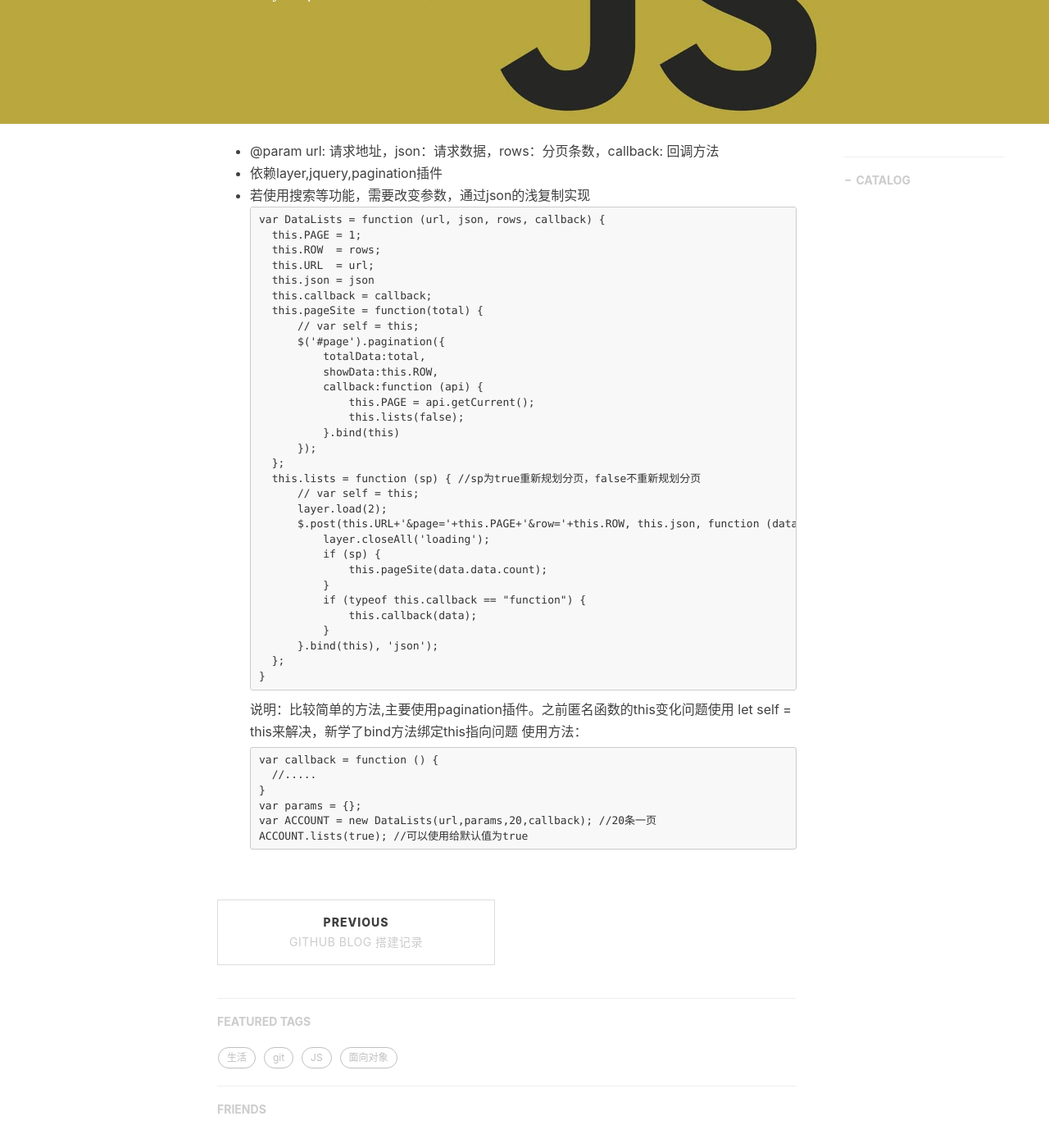
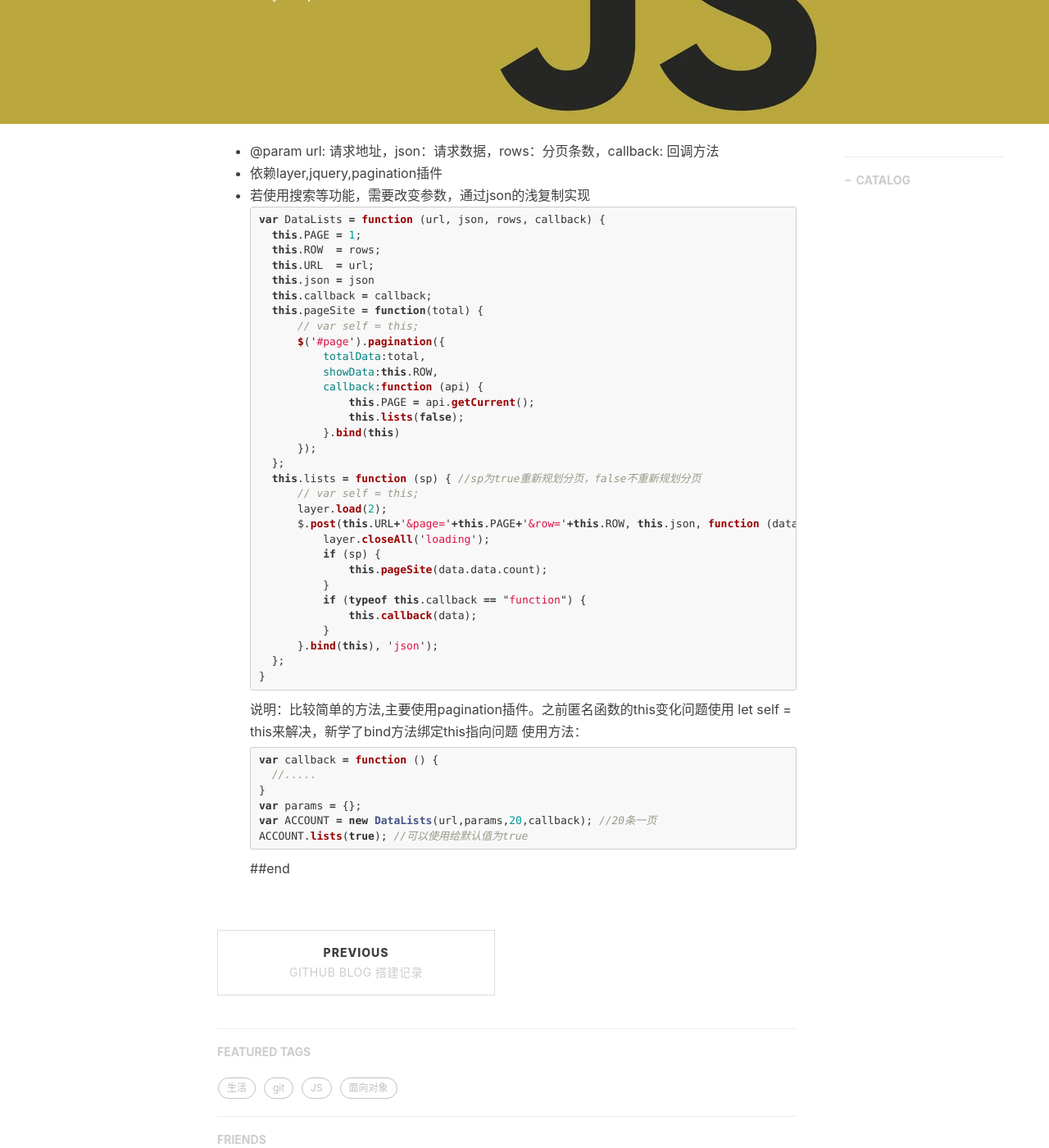
Before and after one commit to wmf217/blog, a Jekyll site: the page built from _posts/2017-11-13-JS.markdown, in a window 1280 px wide and 1400 px high, scrolled down 372 px. Shown: the whole window at 82% size. Built offline with Jekyll 4.4.1, drawn with Linux system fonts in a browser that asks for light colours; nearby versions of some CDN libraries; comment, search, counter and statistics services are not loaded.

Commit message:
Update 2017-11-13-JS.markdown

````diff
--- a/_posts/2017-11-13-JS.markdown
+++ b/_posts/2017-11-13-JS.markdown
@@ -13,7 +13,7 @@ tags:
 * @param url: 请求地址，json：请求数据，rows：分页条数，callback: 回调方法
 * 依赖layer,jquery,pagination插件
 * 若使用搜索等功能，需要改变参数，通过json的浅复制实现
-```
+```js
 var DataLists = function (url, json, rows, callback) {
     this.PAGE = 1;
     this.ROW  = rows;
@@ -49,7 +49,7 @@ var DataLists = function (url, json, rows, callback) {
 说明：比较简单的方法,主要使用pagination插件。之前匿名函数的this变化问题使用
 let self = this来解决，新学了bind方法绑定this指向问题
 使用方法：
-```
+```js
 var callback = function () {
     //.....
 }
@@ -57,3 +57,4 @@ var params = {};
 var ACCOUNT = new DataLists(url,params,20,callback); //20条一页
 ACCOUNT.lists(true); //可以使用给默认值为true
 ```
+##end
````
